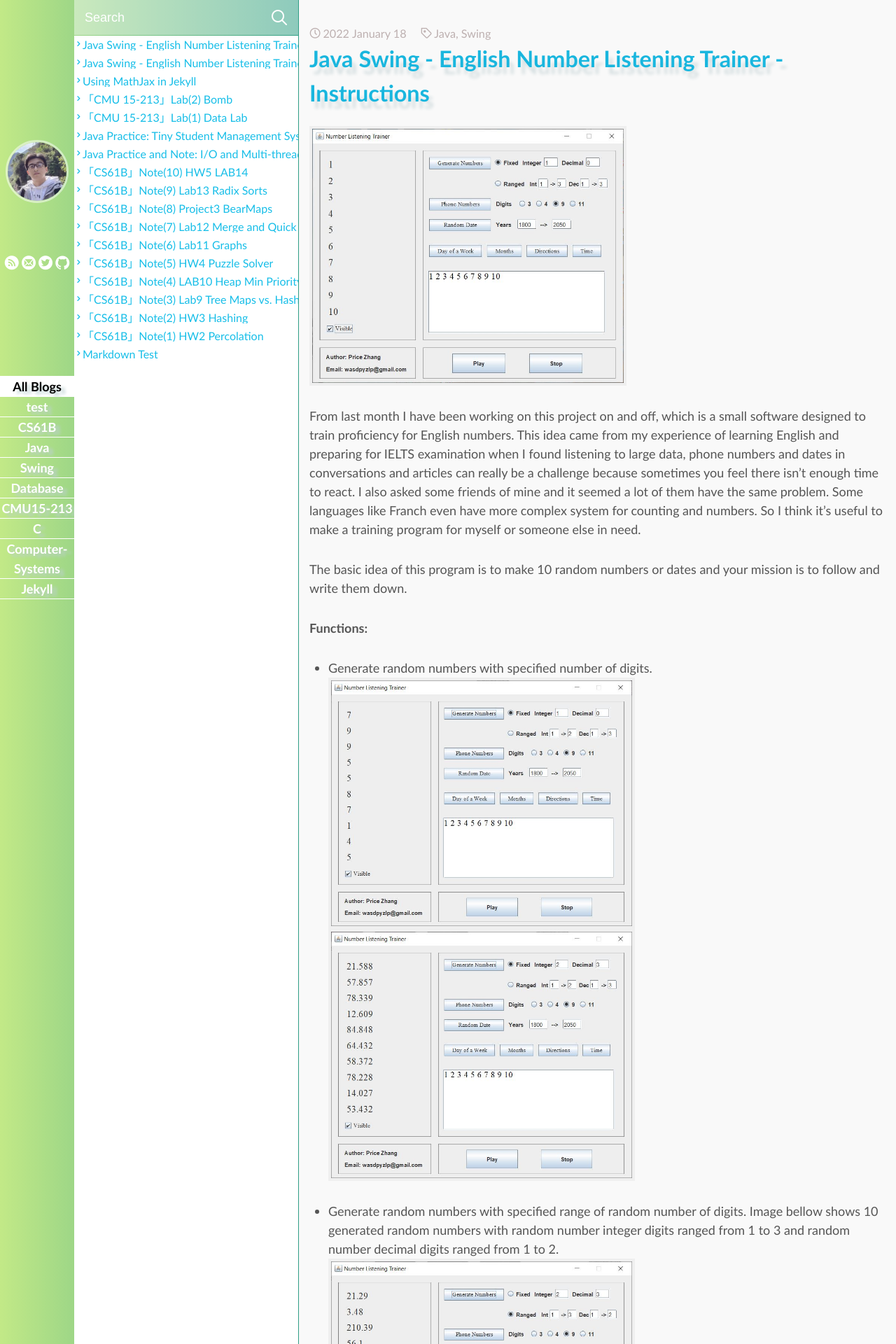
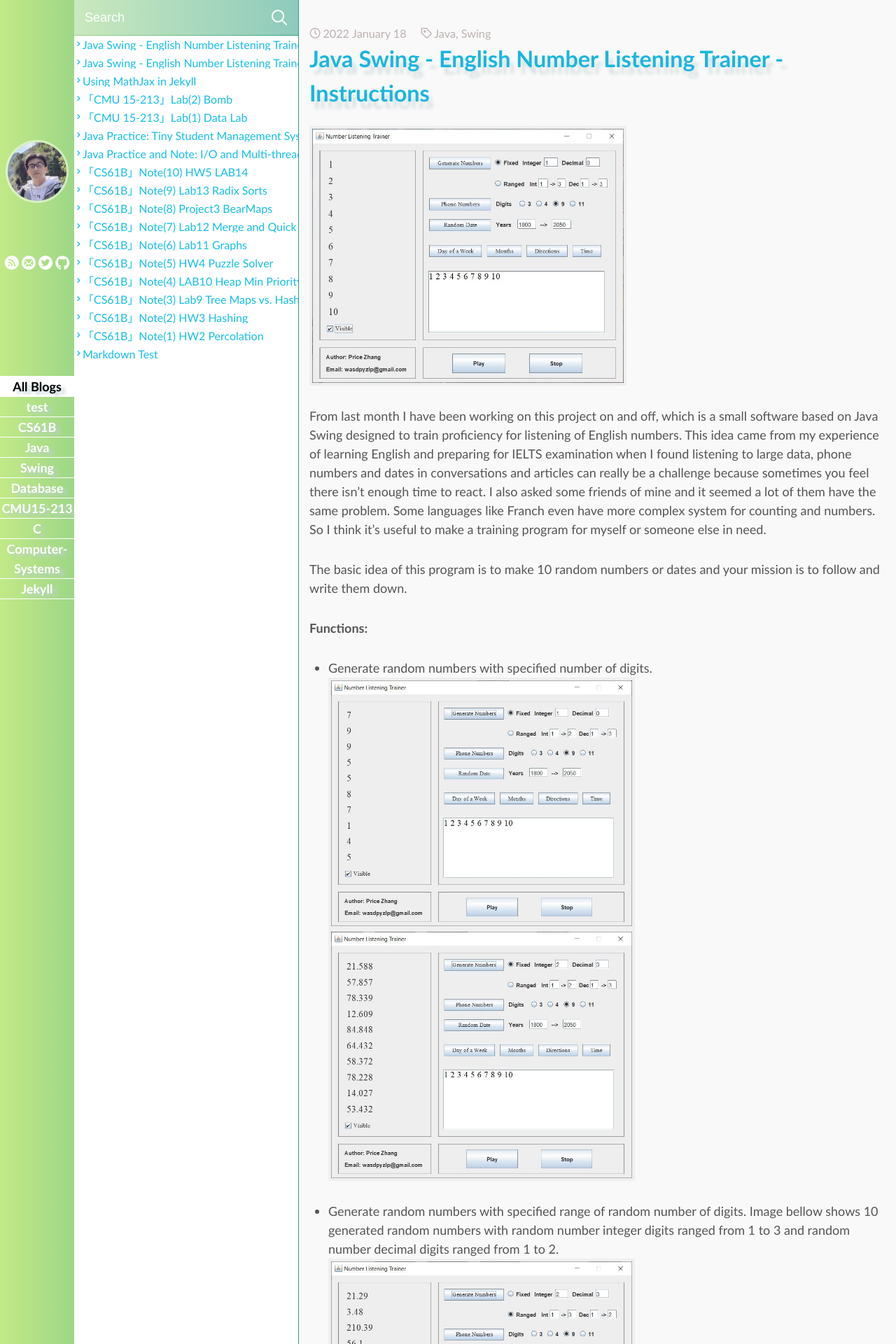
Before and after one commit to pricezhang42/pricezhang42.github.io, a Jekyll site: the page built from _posts/2022-01-18-Number-Listening-Trainer.md, in a window 1280 px wide. Shown: the top 1920 px of the page at 70% size. Built offline with Jekyll 4.4.1, drawn with Linux system fonts in a browser that asks for light colours; some web fonts are replaced; comment, search, counter and statistics services are not loaded.

Commit message:
修改文件: _posts/2022-01-18-Number-Listening-Trainer.md

```diff
--- a/_posts/2022-01-18-Number-Listening-Trainer.md
+++ b/_posts/2022-01-18-Number-Listening-Trainer.md
@@ -12,7 +12,7 @@ tags:
 
 <img src="/img/in-post/2022-01-18-Number-Listening-Trainer/mainFrame.jpg" width="55%" />
 
-From last month I have been working on this project on and off, which is a small software designed to train proficiency for English numbers. This idea came from my experience of learning English and preparing for IELTS examination when I found listening to large data, phone numbers and dates in conversations and articles can really be a challenge because sometimes you feel there isn't enough time to react. I also asked some friends of mine and it seemed a lot of them have the same problem. Some languages like Franch even have more complex system for counting and numbers. So I think it's useful to make a training program for myself or someone else in need.
+From last month I have been working on this project on and off, which is a small software based on Java Swing designed to train proficiency for listening of English numbers. This idea came from my experience of learning English and preparing for IELTS examination when I found listening to large data, phone numbers and dates in conversations and articles can really be a challenge because sometimes you feel there isn't enough time to react. I also asked some friends of mine and it seemed a lot of them have the same problem. Some languages like Franch even have more complex system for counting and numbers. So I think it's useful to make a training program for myself or someone else in need.
 
 The basic idea of this program is to make 10 random numbers or dates and your mission is to follow and write them down.
 
```
